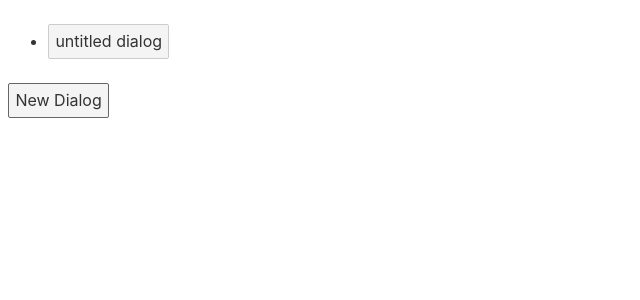
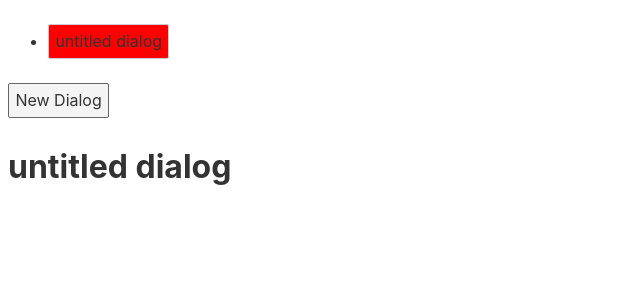
Before and after one commit to etienne/dialog-edit, a Svelte app: page / in a window 1280 px wide. Both pictures are taken after a click on the button "New Dialog". Shown: the top 300 px of the page, without its empty margins (0-640 px from the left). Built offline with nearby package versions, Linux system fonts and the light colour scheme.

Commit message:
Add dialog selection

```diff
--- a/src/App.svelte
+++ b/src/App.svelte
@@ -1,7 +1,9 @@
 <script>
 	import DialogList from './DialogList.svelte';
+	import Dialog from './Dialog.svelte';
 </script>
 
 <main>
 	<DialogList/>
+	<Dialog/>
 </main>
--- /dev/null
+++ b/src/Dialog.svelte
@@ -0,0 +1,10 @@
+<script>
+  import { dialogs, selectedDialog } from './stores.js';
+
+  let dialog;
+  $: dialog = $dialogs[$selectedDialog];
+</script>
+
+{#if dialog && dialog.label}
+  <h1>{dialog.label}</h1>
+{/if}
--- a/src/DialogItem.svelte
+++ b/src/DialogItem.svelte
@@ -1,5 +1,15 @@
 <script>
-  export let label;
+  export let dialog;
+  import { selectedDialog } from './stores.js';
+
+  let className;
+  $: className = $selectedDialog === dialog.id ? 'selected' : '';
 </script>
 
-<button>{label}</button>
+<button on:click={() => selectedDialog.set(dialog.id)} class={className}>{dialog.label}</button>
+
+<style>
+  .selected {
+    background-color: red;
+  }
+</style>
--- a/src/DialogList.svelte
+++ b/src/DialogList.svelte
@@ -11,7 +11,7 @@
   {#if ids.length}
     {#each ids as id}
       <li>
-        <DialogItem label={$dialogs[id].label}/>
+        <DialogItem dialog={$dialogs[id]}/>
       </li>
     {/each}
   {/if}
--- a/src/stores.js
+++ b/src/stores.js
@@ -8,7 +8,6 @@ function createDialogs() {
     add: () => update(d => {
       const newId = getNewId(Object.keys(d));
       d[newId] = { id: newId, label: 'untitled dialog' };
-      console.log('d=', d);
       return d;
     }),
 	};
@@ -22,3 +21,4 @@ function getNewId(ids) {
 }
 
 export const dialogs = createDialogs();
+export const selectedDialog = writable(1);
```
